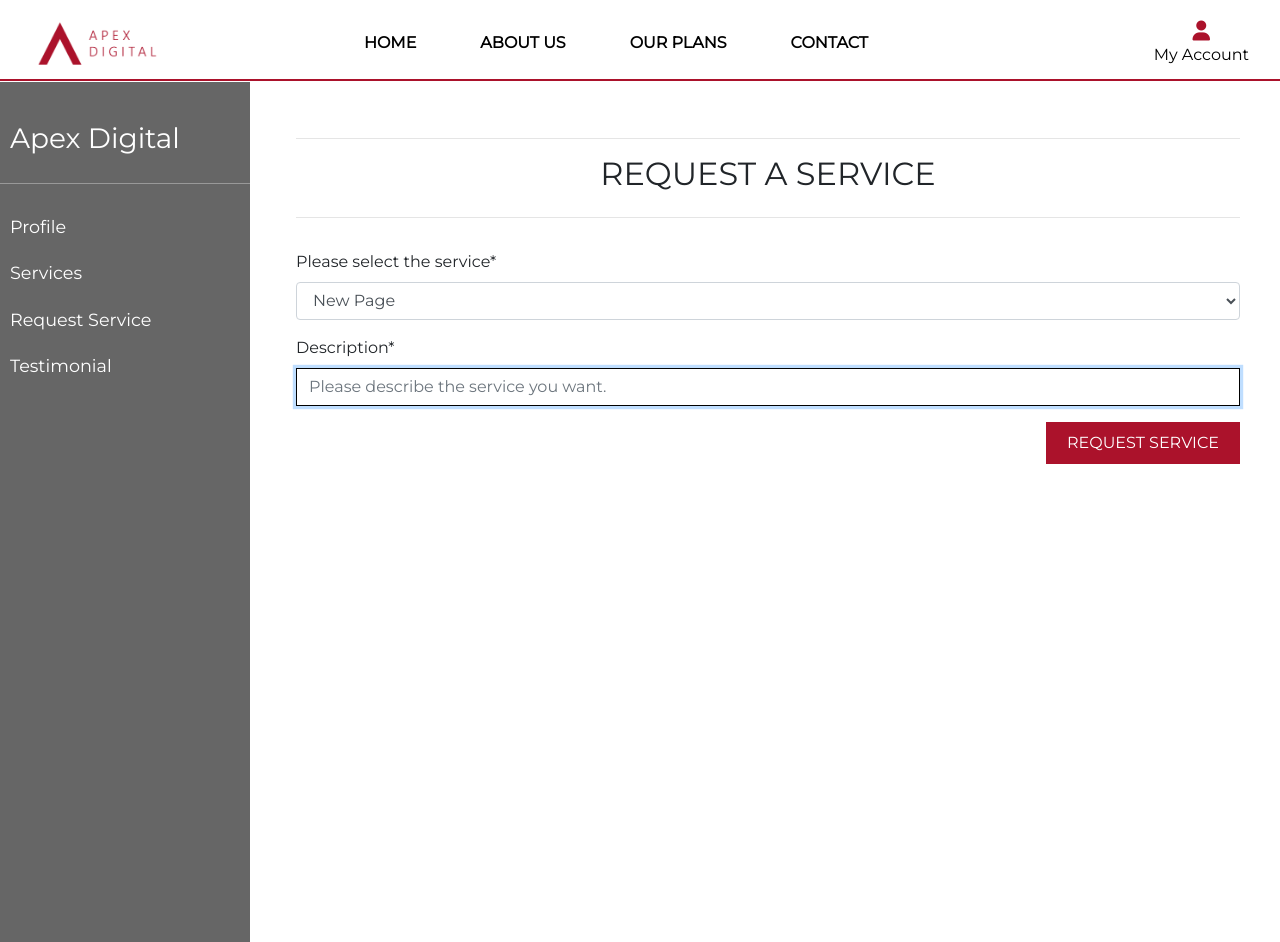
After one commit to Jakejamesreid/apex-digital-media, a Django app: page /services/request-service in a window 1280 px wide. The commit adds this page. Run offline with Django 3.2, Linux system fonts and the light colour scheme; the visitor is signed in with stand-in values (Sample User, id 1); data comes from the database, SQL or seed files in the repository; some libraries are stand-ins or nearby versions.

Commit message:
Page for user to request services

```diff
--- /dev/null
+++ b/services/forms.py
@@ -0,0 +1,19 @@
+from django import forms
+from profiles.models import UserProfile, ProfileLineItem
+
+
+CHOICES= [
+    ('new-page', 'New Page'),
+    ('web-update', 'Website Update'),
+    ('seo-update', 'SEO Update'),
+    ('add-email', 'Add Email'),
+]
+
+class RequestServiceForm(forms.Form):
+    services = forms.CharField(label='Please select the service', widget=forms.Select(choices=CHOICES))
+    description = forms.CharField()
+
+    description.widget.attrs['placeholder'] = 'Please describe the service you want.'
+    description.widget.attrs['autofocus'] = True
+    description.widget.attrs['class'] = (
+            'border-black rounded-0 profile-form-input')
--- /dev/null
+++ b/services/templates/services/request-service.html
@@ -0,0 +1,12 @@
+{% extends "base.html" %}
+{% load static %}
+
+{% block dashboard_heading %}Request a Service{% endblock %}
+
+{% block dashboard_content %}
+    <form class="mt-3" action="" method="POST" id="request-service-form">
+        {% csrf_token %}
+        {{ form|crispy }}
+        <button class="btn btn-red rounded-0 text-uppercase float-right">Request Service</button>
+    </form>
+{% endblock %}
--- a/services/urls.py
+++ b/services/urls.py
@@ -4,4 +4,5 @@ from . import views
 
 urlpatterns = [
     path('', views.services, name='services'),
+    path('request-service', views.request_service, name='request-service'),
 ]
--- a/services/views.py
+++ b/services/views.py
@@ -2,6 +2,7 @@ from django.contrib.auth.decorators import login_required
 from django.shortcuts import get_object_or_404, redirect, render, reverse
 
 from profiles.models import UserProfile, ProfileLineItem
+from .forms import RequestServiceForm
 
 
 @login_required
@@ -28,3 +29,30 @@ def services(request):
 
     print(request, 'Services')
     return render(request, 'services/services.html', context)
+
+
+
+@login_required
+def request_service(request):
+    """ Display the user's profile. """
+    profile = get_object_or_404(UserProfile, user=request.user)
+
+    if request.method == 'POST':
+        form = RequestServiceForm(request.POST, instance=profile)
+        if form.is_valid():
+            form.save()
+            print(request, 'Profile updated successfully')
+        else:
+            print(request, 'Update failed. Please ensure the form is valid.')
+    else:
+        form = RequestServiceForm()
+    orders = profile.orders.all()
+
+    template = 'services/request-service.html'
+    context = {
+        'form': form,
+        'orders': orders,
+        'on_profile_page': True
+    }
+
+    return render(request, template, context)
--- a/templates/includes/sidebar.html
+++ b/templates/includes/sidebar.html
@@ -13,7 +13,7 @@
             <a href="{% url 'services' %}">Services</a>
         </li>
         <li class="{% if request.resolver_match.view_name == 'request-sevice' %}active{% endif %}">
-            <a href="">Request Service</a>
+            <a href="{% url 'request-service' %}">Request Service</a>
         </li>
         <li class="{% if request.resolver_match.view_name == 'testimonial' %}active{% endif %}">
             <a href="">Testimonial</a>
```
